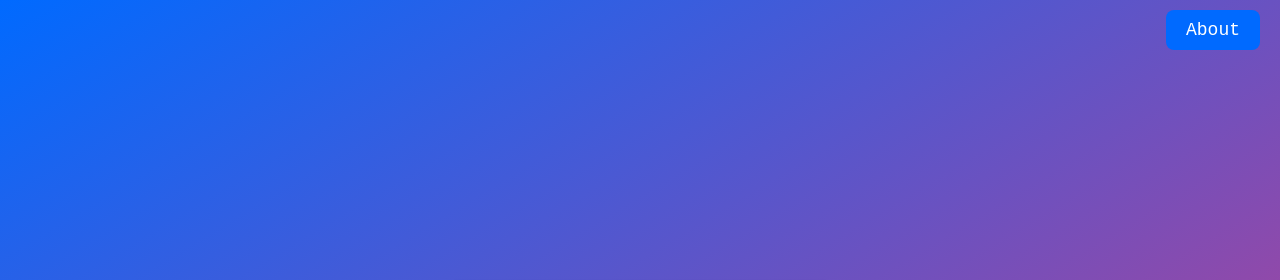
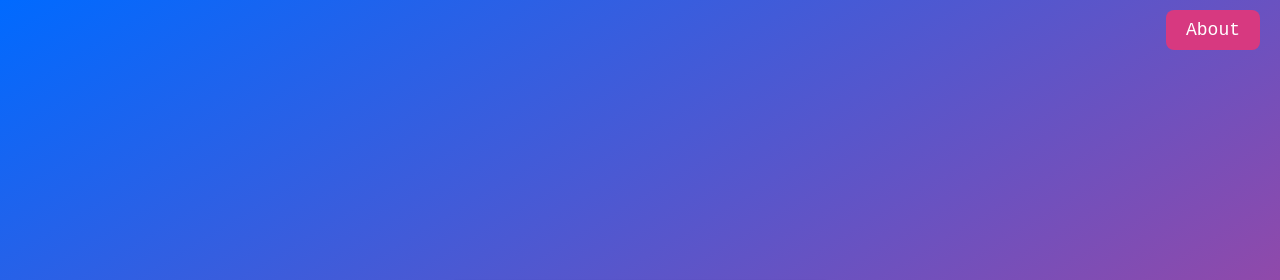
Before and after one commit to ayushmanmishra18/todoapp, a plain HTML site: page index.html in a window 1280 px wide. Shown: the top 280 px of the page. Drawn offline with Linux system fonts and the light colour scheme.

Commit message:
Update styles.css

```diff
--- a/styles.css
+++ b/styles.css
@@ -158,7 +158,7 @@ button:hover {
 }
 
 .about-link a {
-    background-color: #006aff; /* Background color */
+    background-color: rgb(215, 57, 128); /* Background color */
     padding: 10px 20px; /* Padding */
     color: #fff; /* Text color */
     border-radius: 8px; /* Rounded corners */
```
